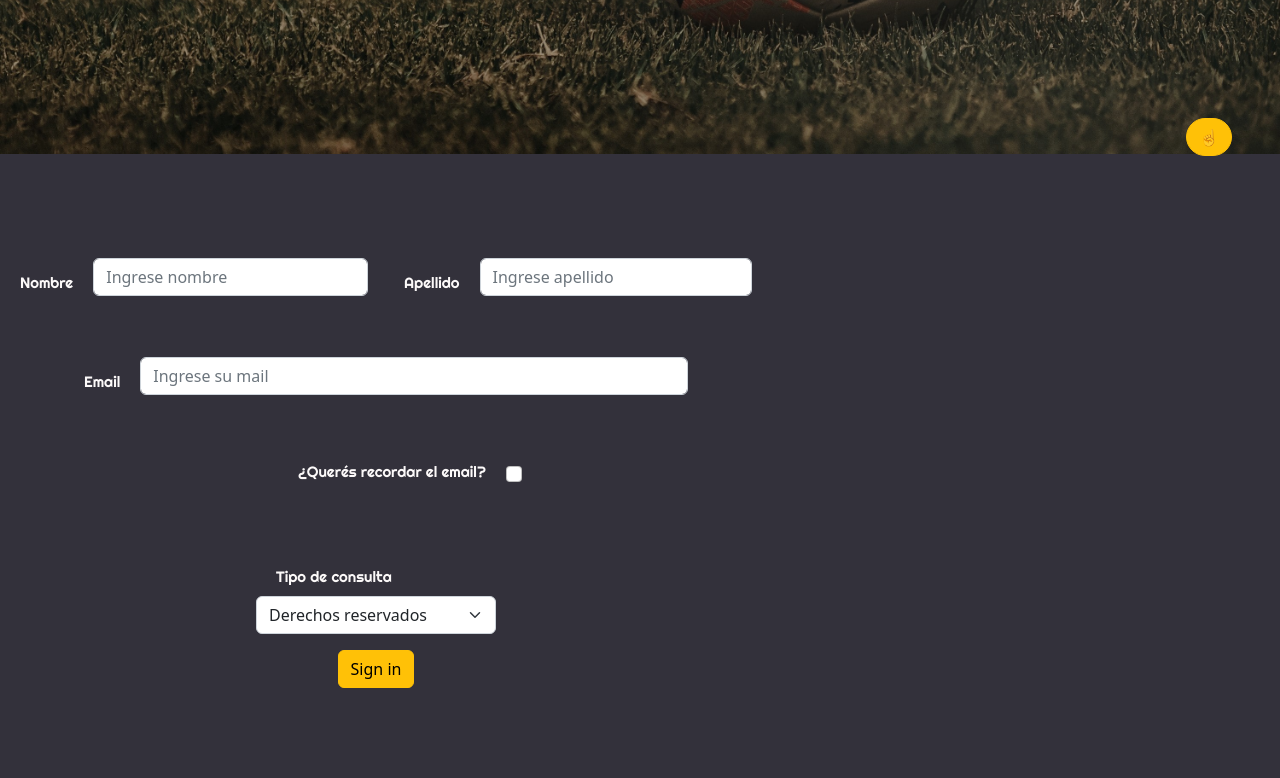
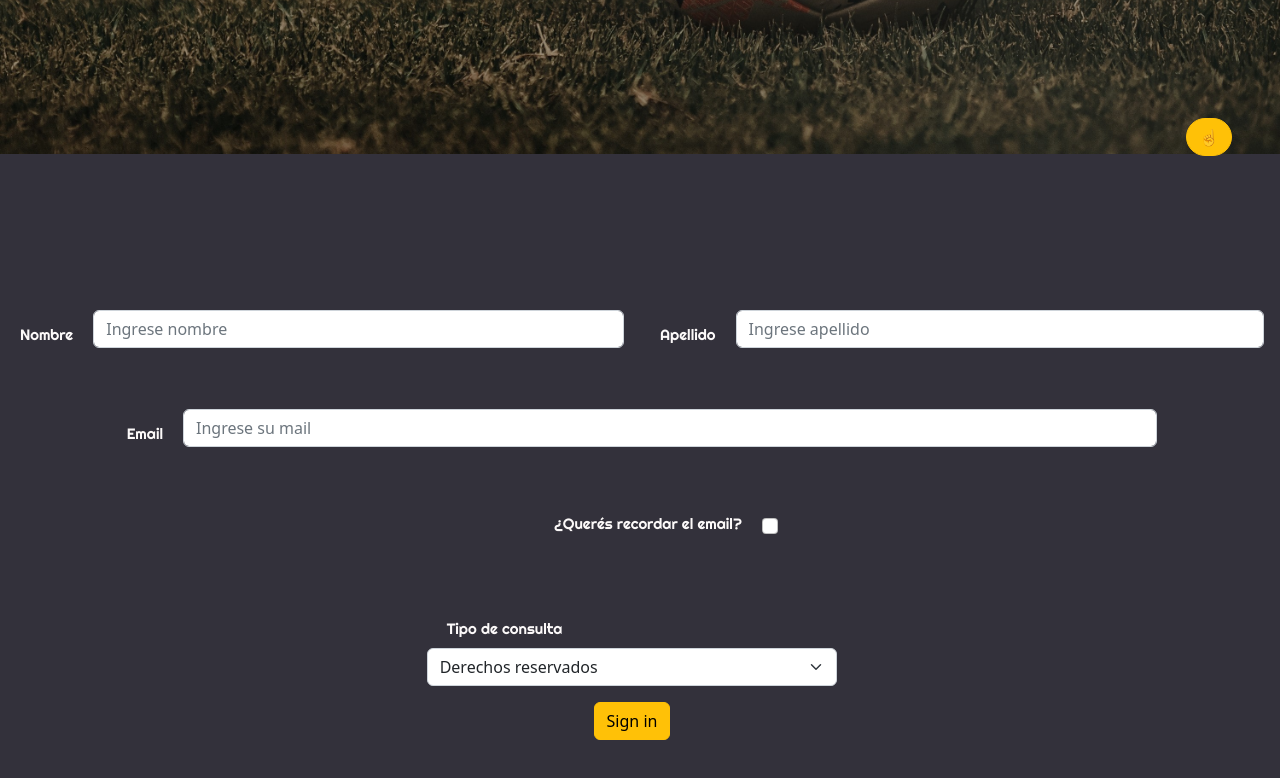
Before and after one commit to NicoVillamarin/ProyectoCoder, a website: page contact.html in a window 1280 px wide. Shown: the part 596-1374 px from the top of the page. Drawn offline with nearby package versions, Linux system fonts and the light colour scheme; a web font is replaced by a local one.

Commit message:
Corregi error de pagina contactos

```diff
--- a/contact.html
+++ b/contact.html
@@ -62,7 +62,7 @@
 
         </header>
         <main class="mainTienda">
-            <form class="row g-3 pt-5 d-flex justify-content-around">
+            <form class="row g-3">
                 <div class="col-md-6 d-flex justify-content-center align-items-center">
                     <label for="inputAddress" class="form-label">Nombre</label>
                     <input type="text" class="form-control" id="inputAddress" placeholder="Ingrese nombre">
--- a/scss/pagSecundarias/_contacto.scss
+++ b/scss/pagSecundarias/_contacto.scss
@@ -1,5 +1,9 @@
 form{
-    width: 60%;
+
+    @include flex-center-row;
+    padding-top: 100px;
+    width: 100%;
+
     label{
         color: #FCF9F9;
         margin: 20px;
```
Also changed, not shown: css/style.css.
